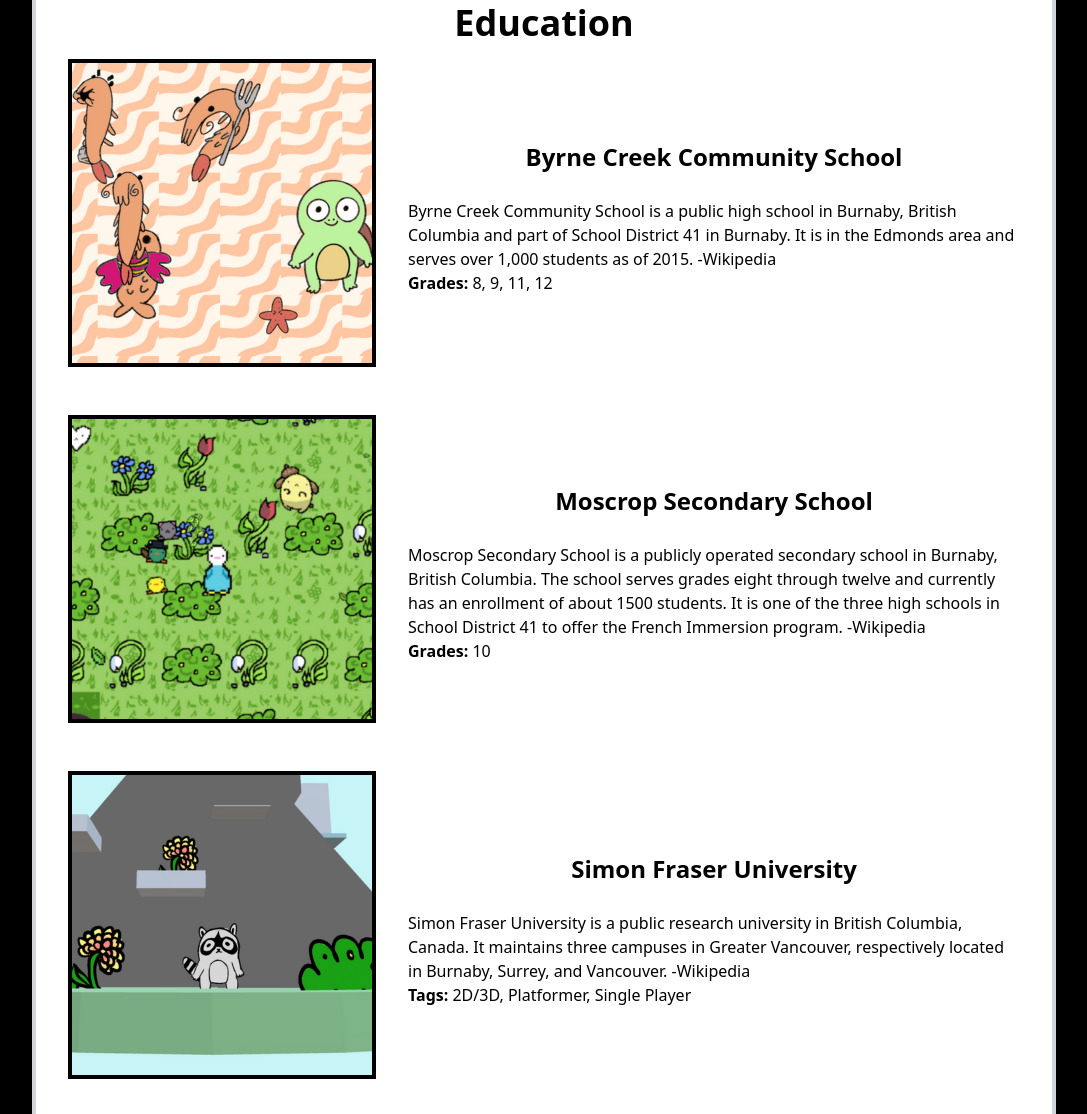
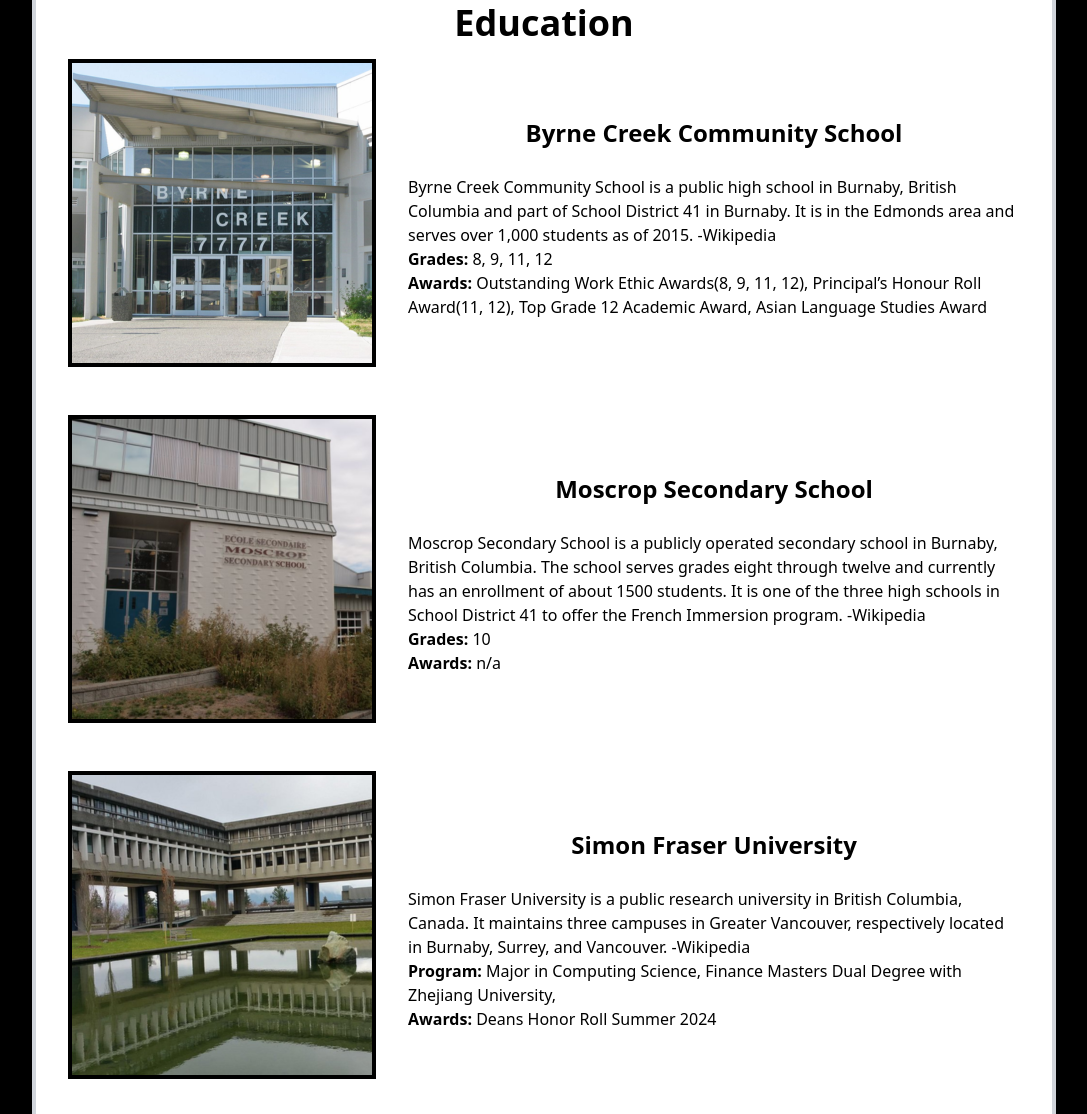
Before and after one commit to EvanDongChen/EvanDongChen.github.io, a plain HTML site: page index.html in a window 1280 px wide. Shown: the part 2248-3362 px from the top of the page, without its empty margins (96-1183 px from the left). Drawn offline with Linux system fonts and the light colour scheme.

Commit message:
Added Images for Schools, and Awards

```diff
--- a/index.html
+++ b/index.html
@@ -143,7 +143,7 @@
         <div class="grid grid-cols-1 md:grid-cols-3 gap-8">
             <!-- Project 1 -->
             <div class="flex flex-col items-center">
-                <img src="image/game1.png" alt="Description of the image"
+                <img src="image/byrne.png" alt="Description of the image"
                      style="width: 50%; height: auto; margin-right: 2rem; border: 4px solid black; margin-top: 1rem; margin-bottom: 2rem;">
 
                 <p style="text-align: left; margin-top: -0.5rem;"> <!-- Corrected margin -->
@@ -156,6 +156,12 @@
 
                     <b>Grades:</b> 8, 9, 11, 12
                     <br/>
+                    <b>Awards: </b>
+                    Outstanding Work Ethic Awards(8, 9, 11, 12),
+                    Principal’s Honour Roll Award(11, 12),
+                    Top Grade 12 Academic Award,
+                    Asian Language Studies Award
+                   <br/>
 
 
                 </p>
@@ -163,7 +169,7 @@
 
             <!-- Project 2 -->
             <div class="flex flex-col items-center">
-                <img src="image/game2.png" alt="Project 2 Image"
+                <img src="image/moscrop.png" alt="Project 2 Image"
                      style="width: 50%; height: auto; margin-right: 2rem; border: 4px solid black; margin-top: 1rem; margin-bottom: 2rem;">
 
                 <p style="text-align: left; margin-top: -0.5rem;"> <!-- Updated to match Project 1 -->
@@ -178,6 +184,8 @@
                     <!-- LINKS AND TAGS -->
                    <b>Grades: </b> 10
                    <br/>
+                   <b>Awards: </b> n/a
+                   <br/>
 
 
                 </p>
@@ -185,7 +193,7 @@
 
             <!-- Project 3 -->
             <div class="flex flex-col items-center">
-                <img src="image/game3.png" alt="Project 3 Image"
+                <img src="image/sfu.png" alt="Project 3 Image"
                      style="width: 50%; height: auto; margin-right: 2rem; border: 4px solid black; margin-top: 1rem; margin-bottom: 2rem;">
 
                 <p style="text-align: left; margin-top: -0.5rem;"> <!-- Updated to match Project 1 -->
@@ -197,7 +205,9 @@
 
                      <!-- LINKS AND TAGS -->
                       <br/>
-                   <b>Tags: </b> 2D/3D, Platformer, Single Player
+                   <b>Program: </b> Major in Computing Science, Finance Masters Dual Degree with Zhejiang University,
+                   <br/>
+                   <b>Awards: </b> Deans Honor Roll Summer 2024
                    <br/>
 
 
```
Also changed, not shown: image/byrne.png (added), image/moscrop.png (added), image/sfu.png (added).
